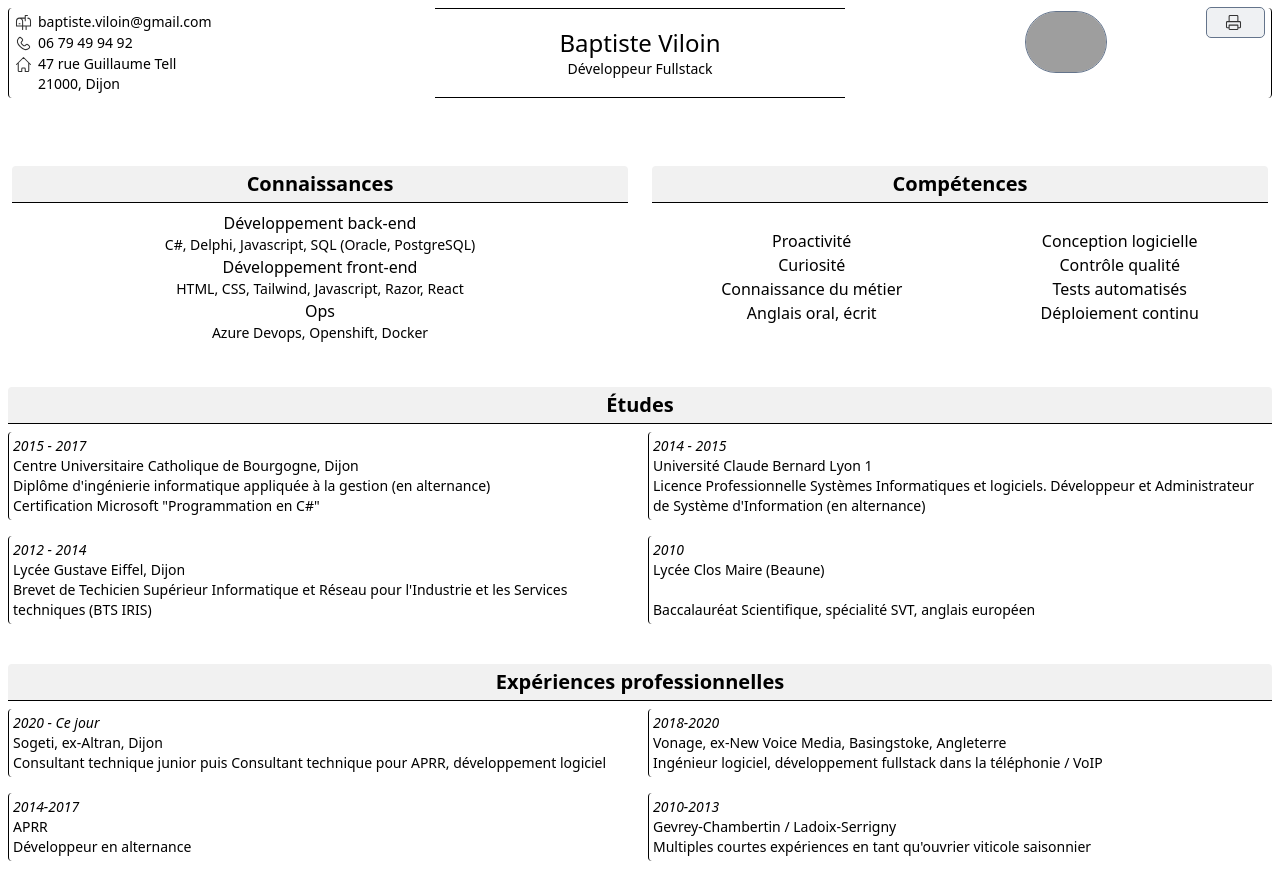
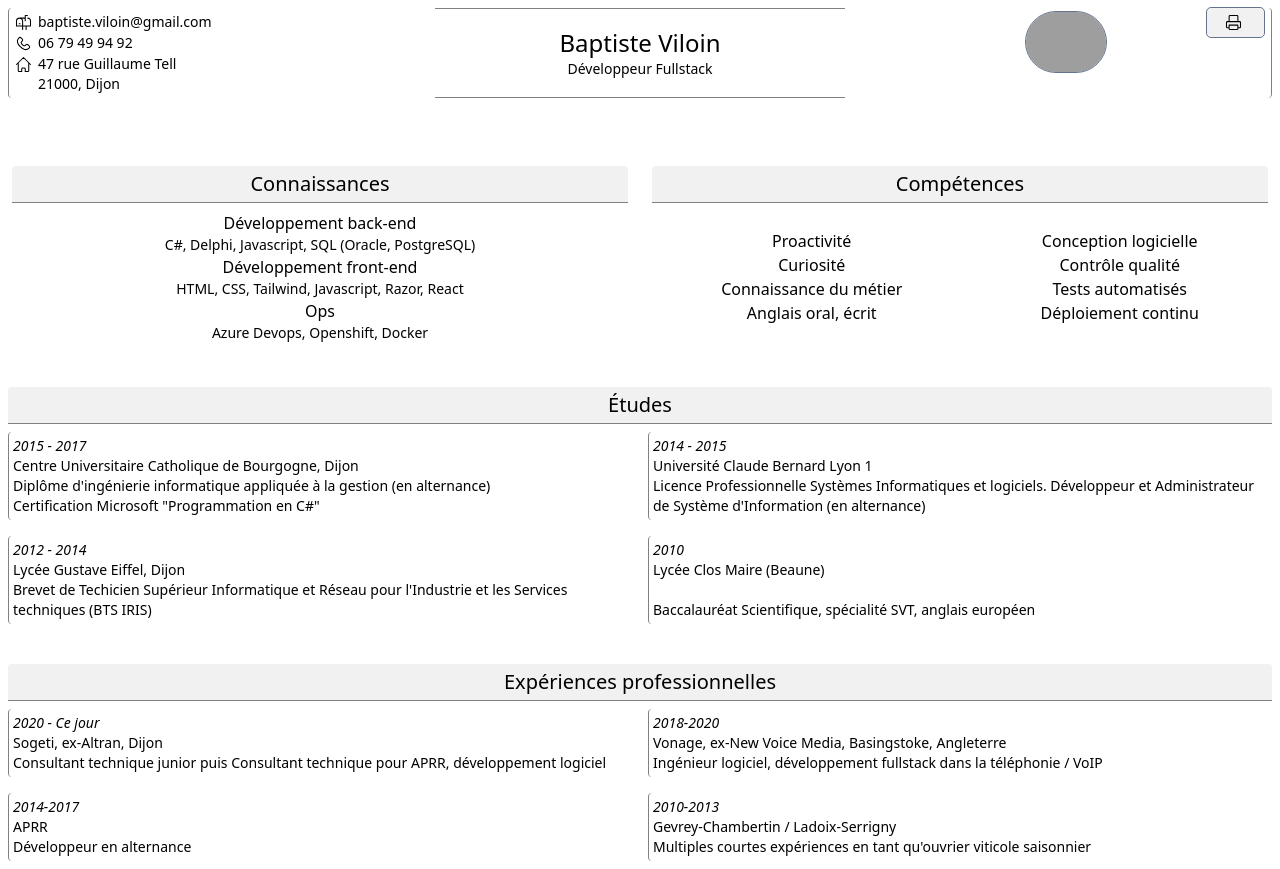
Before and after one commit to BaptisteV/cv-html-tailwind, a website: page index.html in a window 1280 px wide. Drawn offline with Linux system fonts and the light colour scheme; grey boxes are pictures that could not be loaded.

Commit message:
partial color harmonisation and lighter colors

```diff
--- a/index.html
+++ b/index.html
@@ -12,7 +12,7 @@
   <body class="text-sm">
     <div class="flex flex-col m-auto pdf-container">
       <div class="top-2 absolute end-4">
-        <button onclick="window.print()" class="print:hidden items-center bg-slate-500 bg-opacity-10 px-4 py-1 rounded outline outline-1 outline-slate-500 font-bold text-gray-800">
+        <button onclick="window.print()" class="print:hidden items-center bg-[rgb(241,241,241)] px-4 py-1 rounded outline outline-1 outline-slate-500 font-bold">
           <svg class="nav-icon" aria-hidden="true" xmlns="http://www.w3.org/2000/svg" width="24" height="24" fill="none" viewBox="0 0 24 24">
             <path stroke="currentColor" stroke-linejoin="round" stroke-width="1.2" d="M16.444 18H19a1 1 0 0 0 1-1v-5a1 1 0 0 0-1-1H5a1 1 0 0 0-1 1v5a1 1 0 0 0 1 1h2.556M17 11V5a1 1 0 0 0-1-1H8a1 1 0 0 0-1 1v6h10ZM7 15h10v4a1 1 0 0 1-1 1H8a1 1 0 0 1-1-1v-4Z" />
           </svg>
@@ -43,20 +43,20 @@
             </div>
           </div>
         </div>
-        <div class="flex flex-col justify-center m-2 p-1 border-t-[1px] border-b-[1px] border-black text-center">
+        <div class="flex flex-col justify-center m-2 p-1 border-[rgb(128,128,128)] border-t-[1px] border-b-[1px] text-center">
           <div class="text-2xl">Baptiste Viloin</div>
           <div>Développeur Fullstack</div>
         </div>
-        <div class="header-card-right header-card">
-          <div class="rounded-tr-lg">
-            <img class="mx-auto rounded-full outline outline-1 outline-slate-500 w-20" src="./portrait.png" alt="photo portrait" />
+        <div class="header-card-right flex header-card">
+          <div class="rounded-tr-lg grow">
+            <img class="m-auto rounded-full outline outline-1 outline-slate-500 w-20" src="./portrait.png" alt="photo portrait" />
           </div>
         </div>
       </div>
       <div class="h-12"></div>
       <div class="flex flex-row items-stretch">
         <div class="w-1/2 text-center header-card">
-          <div class="section-with-border section-header">Connaissances</div>
+          <div class="section-with-border">Connaissances</div>
           <div class="flex flex-col justify-center">
             <div class="text-base">Développement back-end</div>
             <p>C#, Delphi, Javascript, SQL (Oracle, PostgreSQL)</p>
@@ -67,7 +67,7 @@
           </div>
         </div>
         <div class="w-1/2 text-center header-card">
-          <div class="section-with-border section-headers">Compétences</div>
+          <div class="section-with-border">Compétences</div>
           <div class="flex flex-row p-0 text-base grow">
             <div class="flex flex-col justify-center grow">
               <p>Proactivité</p>
--- a/input.css
+++ b/input.css
@@ -20,36 +20,29 @@
   margin-right: 0.25rem;
   width: 1.5em;
   height: 1.5em;
-  color: rgb(51, 51, 51);
+  color: black;
 }
-
 
 /* Titres */
 .section-with-border {
   background-color: rgb(241, 241, 241);
   margin-bottom: 8px;
   padding: 0.25rem;
-  border-bottom: 1px solid;
-  /* offset-x | offset-y | blur-radius | spread-radius | color
-  box-shadow: 0px 1px 0px 0px black;*/
-  border-bottom-left-radius: 0;
-  border-bottom-right-radius: 0;
+  border-bottom: 1px solid gray;
   border-top-left-radius: 0.25rem;
   border-top-right-radius: 0.25rem;
-  font-weight: 600;
   font-size: 1.25rem;
   line-height: 1.75rem;
   text-align: center;
 }
 
-
-/* Connaissances et compétences */
+/* Entete */
 .header-card {
   display: flex;
   flex-direction: column;
   margin: 0.5rem;
   padding: 0.25rem;
-  border-color: black;
+  border-color: gray;
   border-radius: 0.25rem;
 }
 
@@ -61,16 +54,6 @@
   border-right-width: 1px;
 }
 
-.section-header {
-  background-color: rgb(241, 241, 241);
-  padding: 0.25rem;
-  font-weight: 600;
-  font-size: 1.25rem;
-  line-height: 1.75rem;
-  text-align: center;
-}
-
-
 /* Main section container */
 .timeline-container {
   padding: 0.5rem;
@@ -80,7 +63,7 @@
 .timeline-entry {
   padding: 0.25rem;
   border-left-width: 1px;
-  border-color: black;
+  border-color: gray;
   border-radius: 0.25rem;
   flex-grow: 1;
   display: flex;
@@ -91,11 +74,9 @@
   font-style: italic;
 }
 
-
 .dark .nav-icon {
   color: white;
 }
-
 
 /* Section content grid */
 .two-column-grid {
```
Also changed, not shown: output.css.
